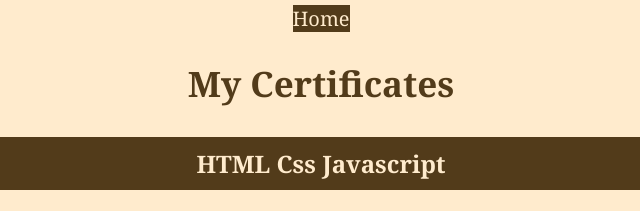
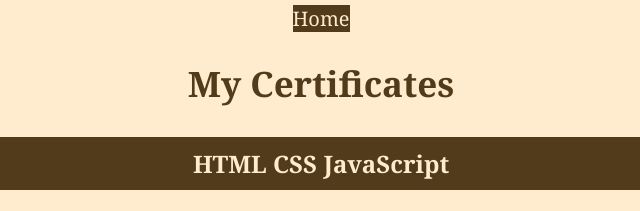
Before and after one commit to FrankoCS50/FrankoCS50.github.io, a plain HTML site: page certificates.html in a window 1280 px wide. Shown: the top 211 px of the page, 319-959 px from the left. Drawn offline with Linux system fonts and the light colour scheme.

Commit message:
Update "title-certificates" in certificates.html

```diff
--- a/certificates.html
+++ b/certificates.html
@@ -20,7 +20,7 @@
   </div>
 
   <section class="container-certificates">
-    <h2 class="title-certificates">HTML Css Javascript</h2>
+    <h2 class="title-certificates">HTML CSS JavaScript</h2>
     <figure class="gallery-certificates">
       <img src="/images/how-to-make-a-website.jpg" alt="how to make a website">
       <img src="/images/learn-css.jpg" alt="css">
```
